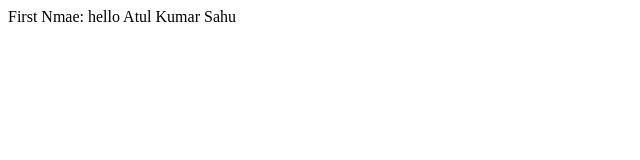
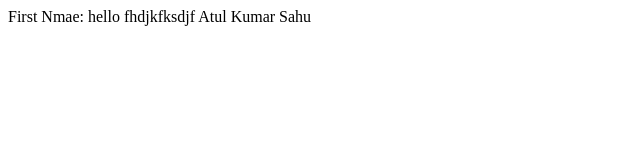
Before and after one commit to Atuloo/hello, a plain HTML site: page rj.html in a window 1280 px wide. Shown: the whole page, without its empty margins (0-640 px from the left). Drawn offline with Linux system fonts and the light colour scheme.

Commit message:
Test  abc

```diff
--- a/rj.html
+++ b/rj.html
@@ -4,7 +4,7 @@
 <body>
 <tr>
 <td>
-First Nmae: hello
+First Nmae: hello fhdjkfksdjf
 </td>
 <td>
 Atul Kumar Sahu
```
